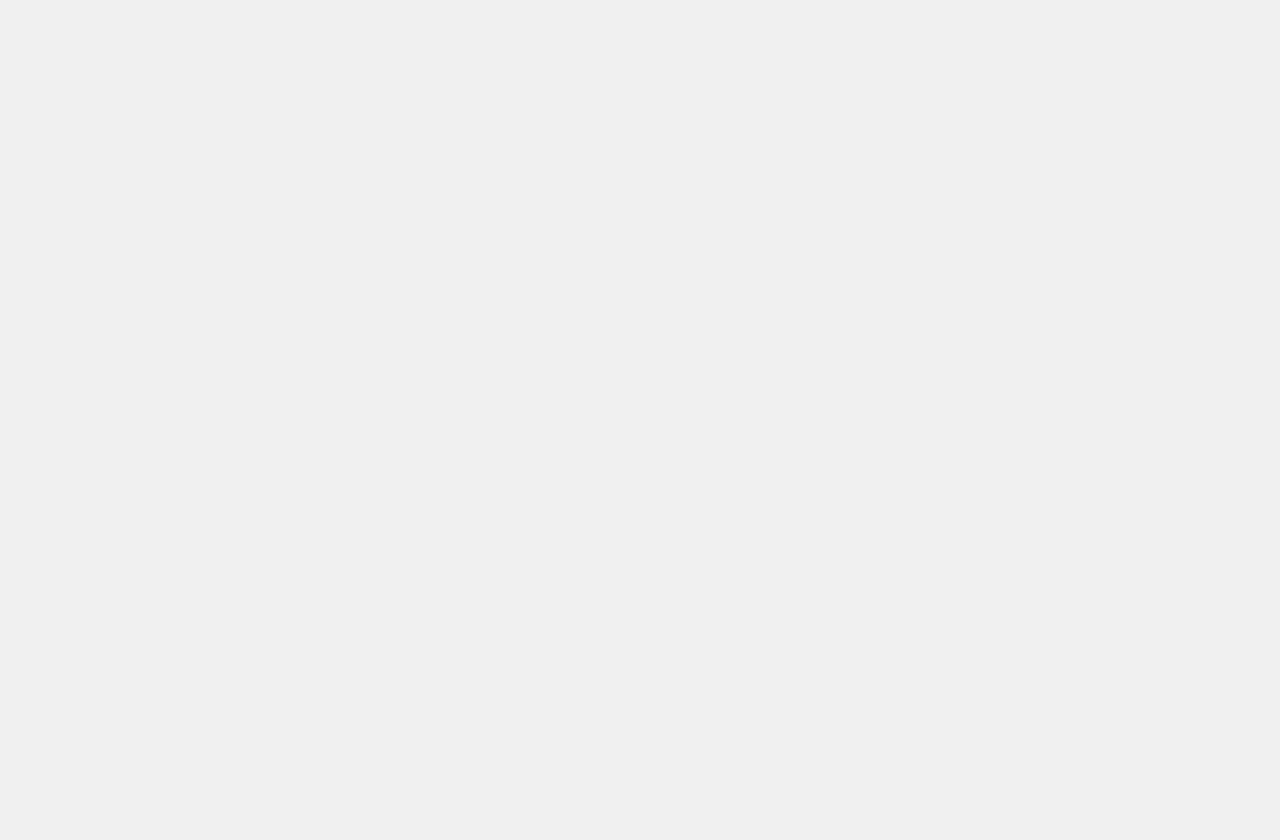
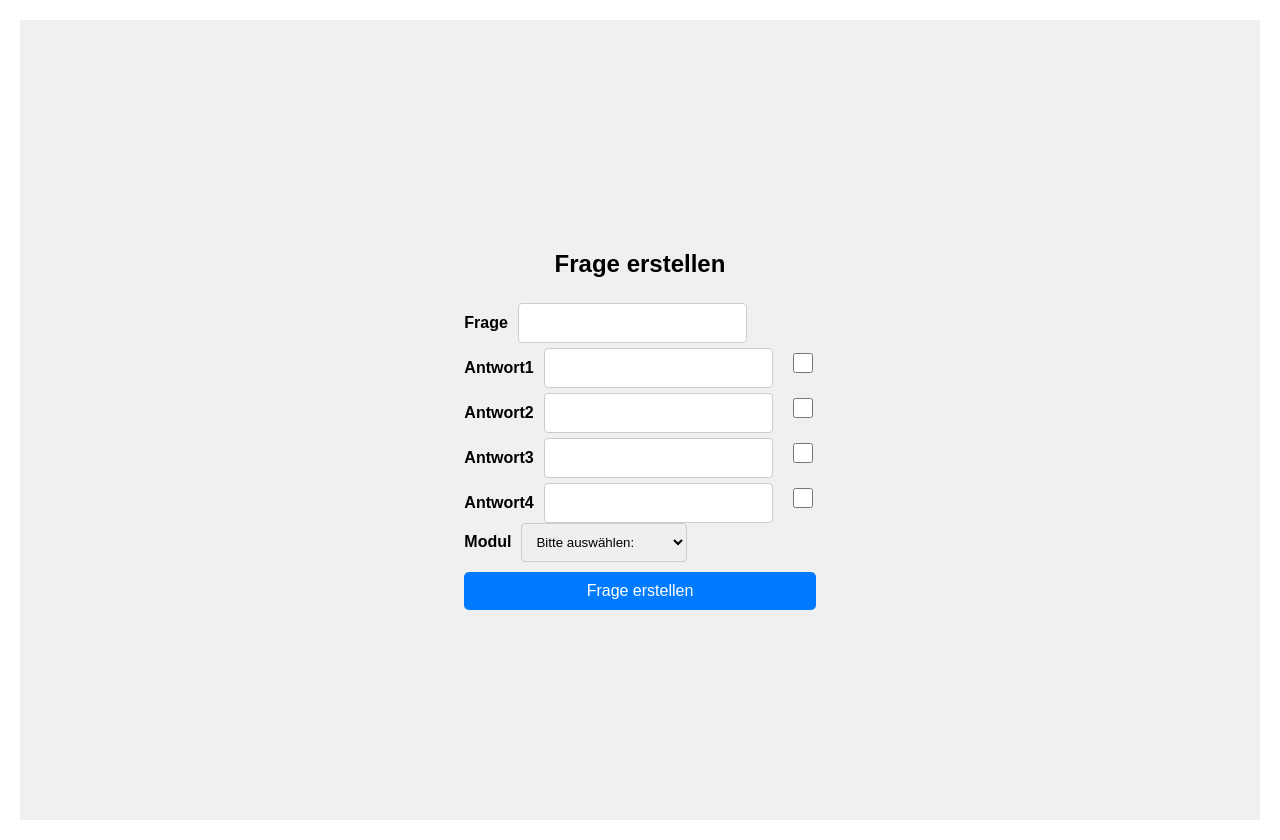
Before and after one commit to Projekt-IU/Projekt, a React (Create React App) app: page /FragenErstellen in a window 1280 px wide. Before the commit this address had no page. Before the commit the page ends 800 px from the top, so only its background shows below. Built offline with nearby package versions, Linux system fonts and the light colour scheme.

Commit message:
Frage erstellen und CSS anpassungen

```diff
--- a/src/components/ChangePassword.js
+++ b/src/components/ChangePassword.js
@@ -1,6 +1,6 @@
 import React, { useState } from 'react';
 import axios from 'axios';
-import './styles/ChangePassword.css'; // Importiere die CSS-Datei
+import './styles/ChangePassword.module.css'; // Importiere die CSS-Datei
 import User from "./User";
 
 const ChangePassword = () => {
--- a/src/components/ChangeUsername.js
+++ b/src/components/ChangeUsername.js
@@ -1,6 +1,6 @@
 import React, { useState } from 'react';
 import axios from 'axios';
-import './styles/ChangeUsername.css'; // Importiere die CSS-Datei
+import './styles/ChangeUsername.module.css'; // Importiere die CSS-Datei
 import User from "./User";
 
 const ChangeUsername = () => {
--- /dev/null
+++ b/src/components/FragenErstellen.js
@@ -0,0 +1,171 @@
+import React, {Component, useEffect} from 'react';
+import './styles/FragenErstellen.css';
+import axios from "axios";
+import { Navigate } from "react-router-dom";
+import User from "./User";
+
+class FragenErstellen extends Component {
+    constructor() {
+        super();
+        // Authentifizierungsinformationen aus der Anwendung holen
+        this.authRequest = {
+            username: User.username,
+            password: User.password,
+        };
+        this.state = {
+            frage: '',
+            antwortEins: '',
+            antwortZwei: '',
+            antwortDrei: '',
+            antwortVier: '',
+            richtigeAntwort: '',
+            frageErstellt: false,
+            modul: '',
+            error: '',
+        };
+    }
+
+
+    handleCheckboxChange = (e) => {
+        this.setState({ richtigeAntwort: e.target.value });
+    };
+
+    handleChange = (e) => {
+        this.setState({ [e.target.name]: e.target.value });
+    };
+
+    handleSubmit = (e) => {
+        e.preventDefault();
+        const {frage, antwortEins, antwortZwei, antwortDrei, antwortVier, richtigeAntwort, modul  } = this.state;
+
+        axios.post('http://localhost:8080/api/quiz/frageErstellen', { ...this.authRequest, frage, antwortEins, antwortZwei, antwortDrei, antwortVier, richtigeAntwort, modul})
+            .then(response => {
+                if (response.status === 200) {
+                    this.setState({ error: "Frage erstellt" , frageErstellt : true});
+                } else {
+                    this.setState({ error: "fehlgeschlagen!" });
+                }
+            })
+            .catch(error => {
+                console.error("erstellen fehlgeschlagen", error);
+                this.setState({ error: " fehlgeschlagen" });
+            });
+    };
+
+    render() {
+        if (this.state.frageErstellt) {
+            return <Navigate to="/FragenErstellen" />
+        }
+
+
+        return (
+            <div className="centered-container">
+                <div className="fragen-box">
+                    <h2>Frage erstellen</h2>
+                    <form onSubmit={this.handleSubmit}>
+                        <div>
+                            <label htmlFor="Frage">Frage</label>
+                            <input
+                                type="text"
+                                id="Frage"
+                                name="frage"
+                                className="fragen-input"
+                                value={this.state.frage}
+                                onChange={this.handleChange}
+                            />
+                        </div>
+                        <div>
+                            <label htmlFor="Antwort1">Antwort1</label>
+                            <input
+                                type="text"
+                                id="Antwort1"
+                                name="antwortEins"
+                                className="fragen-input"
+                                value={this.state.antwortEins}
+                                onChange={this.handleChange}
+                            />
+                            <input
+                                type="checkbox"
+                                value="1"
+                                checked={this.state.richtigeAntwort === "1"}
+                                onChange={this.handleCheckboxChange}
+                            />
+                        </div>
+                        <div>
+                            <label htmlFor="Antwort2">Antwort2</label>
+                            <input
+                                type="text"
+                                id="Antwort2"
+                                name="antwortZwei"
+                                className="fragen-input"
+                                value={this.state.antwortZwei}
+                                onChange={this.handleChange}
+                            />
+                            <input
+                                type="checkbox"
+                                value="2"
+                                checked={this.state.richtigeAntwort === "2"}
+                                onChange={this.handleCheckboxChange}
+                            />
+                        </div>
+                        <div>
+                            <label htmlFor="Antwort3">Antwort3</label>
+                            <input
+                                type="text"
+                                id="Antwort3"
+                                name="antwortDrei"
+                                className="fragen-input"
+                                value={this.state.antwortDrei}
+                                onChange={this.handleChange}
+                            />
+                            <input
+                                type="checkbox"
+                                value="3"
+                                checked={this.state.richtigeAntwort === "3"}
+                                onChange={this.handleCheckboxChange}
+                            />
+                        </div>
+                        <div>
+                            <label htmlFor="Antwort4">Antwort4</label>
+                            <input
+                                type="text"
+                                id="Antwort4"
+                                name="antwortVier"
+                                className="fragen-input"
+                                value={this.state.antwortVier}
+                                onChange={this.handleChange}
+                            />
+                            <input
+                                type="checkbox"
+                                value="4"
+                                checked={this.state.richtigeAntwort === "4"}
+                                onChange={this.handleCheckboxChange}
+                            />
+                        </div>
+                        <div >
+                            <label htmlFor="modul">Modul</label>
+                             <select
+                                id="modul"
+                                name="modul"
+                                className="fragen-input"
+                                value={this.state.modul}
+                                onChange={this.handleChange}
+                                >
+                            <option value="">Bitte auswählen:</option>
+                            <option value="Datenbanken">Informatik</option>
+                            <option value="Mathematik">Wirtschaftsinformatik</option>
+                            <option value="Statistik">Medieninformatik</option>
+                        </select>
+
+                        </div>
+
+                        <button type="submit">Frage erstellen</button>  {/* Hinzufügen einer Schaltfläche zum Absenden des Formulars */}
+                    </form>
+                    {this.state.error && <p className="error-message">{this.state.error}</p>}
+                </div>
+            </div>
+        );
+    }
+}
+
+export default FragenErstellen;
--- a/src/components/Profile.js
+++ b/src/components/Profile.js
@@ -28,7 +28,6 @@ const Profile = () => {
 
         axios.post('http://localhost:8080/api/getProfil', userData)
             .then(response => {
-                console.log(response.data);
                 if (response.status === 200) {
                     const {
                         firstName,
@@ -83,6 +82,7 @@ const Profile = () => {
 
         if (confirmDelete) {
             try {
+                // Ersetze 'YOUR_API_ENDPOINT' durch den tatsächlichen API-Endpunkt auf deinem Backend.
                 const apiEndpoint = 'http://localhost:8080/api/dropUser';
 
                 const response = await axios.post(apiEndpoint, {
--- a/src/components/UserComponents.js
+++ b/src/components/UserComponents.js
@@ -4,12 +4,12 @@ import User from "./User";
 import axios from "axios"; // Importieren Sie die useUser-Hook
 import ChatComponent from './ChatComponent';
 class UserComponents extends Component {
+
     constructor() {
         super();
         User.loadFromSession();
         this.state = {
             loggedOut: false,
-
 
         };
     }
--- /dev/null
+++ b/src/components/styles/FragenErstellen.css
@@ -0,0 +1,44 @@
+/* Container für eine einzelne Zeile (Label, Eingabefeld, Checkbox) */
+.fragen-box .input-container {
+    display: flex;
+    align-items: center;
+    justify-content: flex-start;
+}
+.centered-container
+
+{
+    text-align: left;
+}
+.centered-container h2
+
+{
+    text-align: center;
+}
+
+/* Label Stil */
+.fragen-box label {
+
+    margin-right: 10px;
+    box-sizing: border-box;  /* Neu */
+    width: 10%;
+
+}
+
+/* Eingabefeld Stil */
+.fragen-box input[type="text"], .fragen-box select {
+    flex: 2;
+    padding: 10px;
+    margin-right: 10px;
+    border: 1px solid #ccc;
+    border-radius: 4px;
+    box-sizing: border-box;  /* Neu */
+}
+
+
+/* Checkbox Stil */
+.fragen-box input[type="checkbox"] {
+    flex: 0;
+    margin-left: 10px;
+    height: 20px;
+    width: 20px;
+}
--- a/src/components/styles/Profile.css
+++ b/src/components/styles/Profile.css
@@ -1,5 +1,5 @@
 /* Globale Stile */
-body {
+.container_emp-profile {
     font-family: Arial, sans-serif;
     background-color: #f0f0f0;
     margin: 0;
--- a/src/routes/Router.js
+++ b/src/routes/Router.js
@@ -12,7 +12,7 @@ import ChangeUsername from "../components/ChangeUsername";
 import Registrierung from "../components/Registrierung";
 import ChatEinbindungExample from "../components/ChatEinbindungExample";
 import Quiz from "../components/Quiz";
-
+import FragenErstellen from "../components/FragenErstellen";
 const AppRoutes = () => {
     return (
         <Routes>
@@ -28,6 +28,7 @@ const AppRoutes = () => {
             <Route path="/Registrierung" element={< Registrierung />}/>
             <Route path="/ChatEinbindungExample" element={< ChatEinbindungExample />}/>
             <Route path="/Quiz" element={< Quiz />}/>
+            <Route path="/FragenErstellen" element={< FragenErstellen />}/>
             {/* Hier können Sie Routen für andere Seiten hinzufügen */}
         </Routes>
     );
```
Also changed, not shown: src/components/styles/ChangePassword.module.css (renamed from src/components/styles/ChangePassword.css), src/components/styles/ChangeUsername.module.css (renamed from src/components/styles/ChangeUsername.css).
